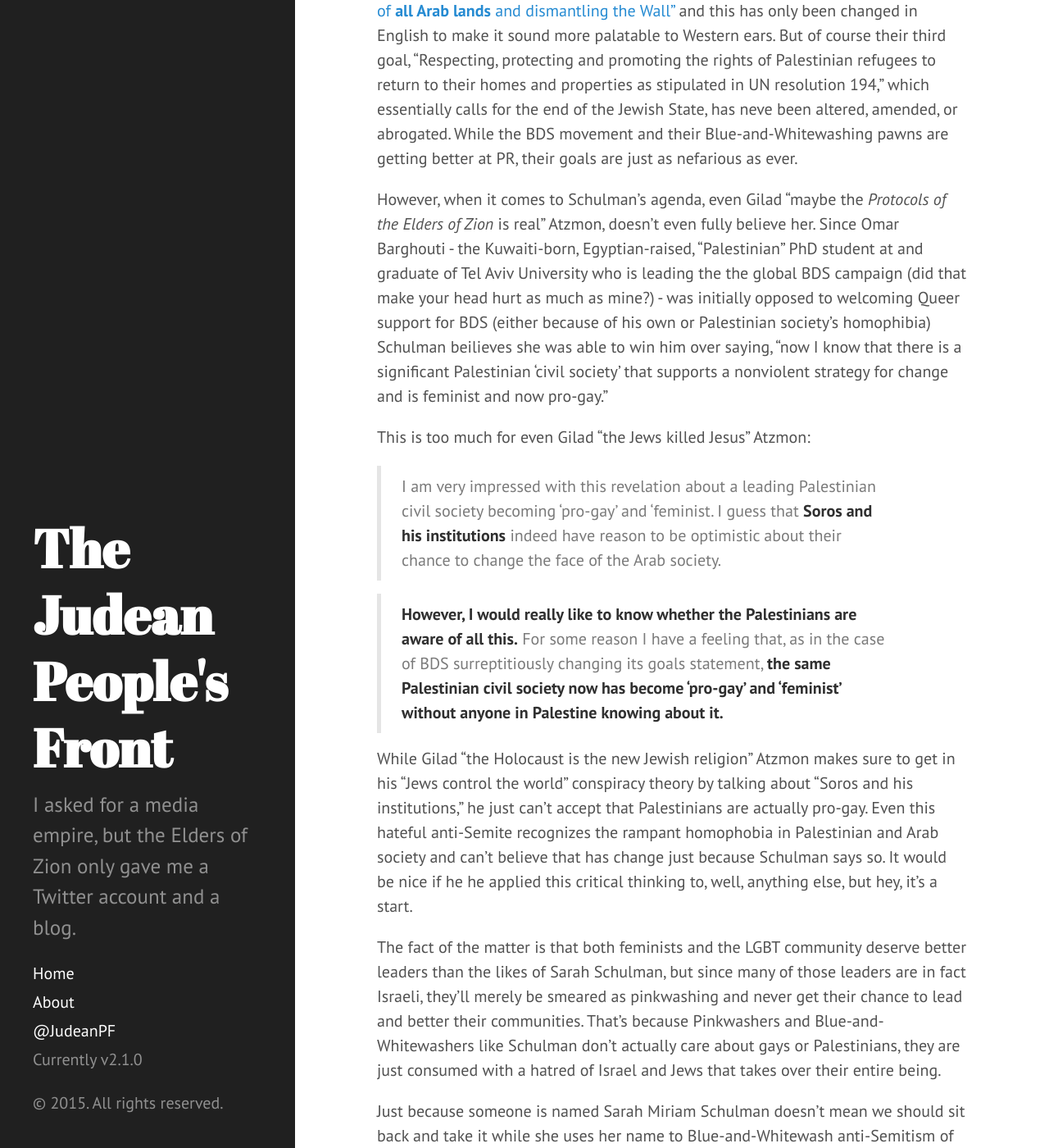
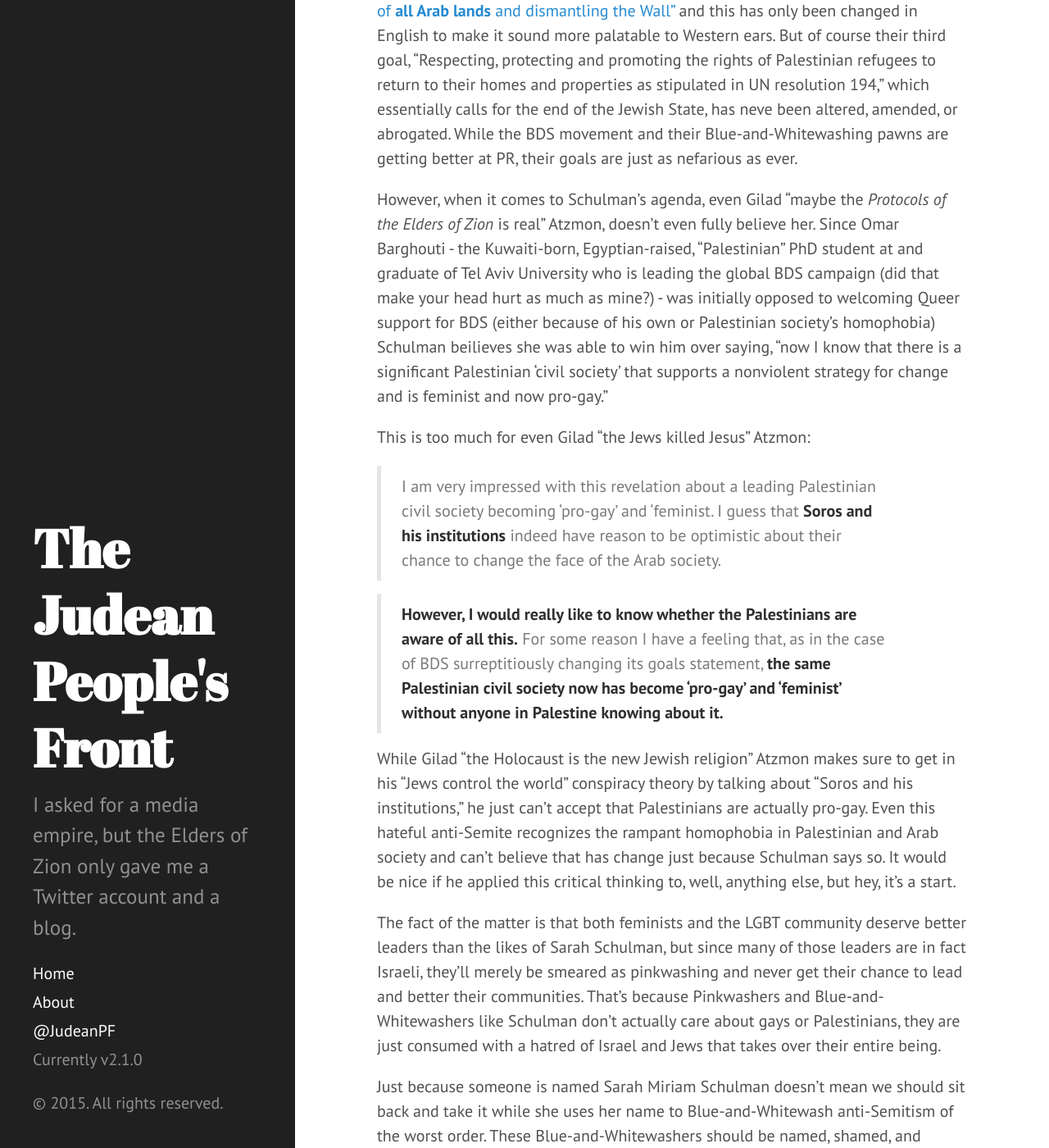
Before and after one commit to JudeanPF/judeanpf.github.io, a Jekyll site: the page built from _posts/2015-03-02-blue-and-whitewashing.md, in a window 1280 px wide and 1400 px high, scrolled down 6124 px. Shown: the whole window at 82% size. Built offline with Jekyll 4.4.1, drawn with Linux system fonts in a browser that asks for light colours; Markdown is read by kramdown in place of the engine named in the settings.

Commit message:
removed subtitle and fixed typos

```diff
--- a/_posts/2015-03-02-blue-and-whitewashing.md
+++ b/_posts/2015-03-02-blue-and-whitewashing.md
@@ -68,7 +68,7 @@ According to Gilad "I support burning synagogues" Atzmon, "Schulman actually pro
 
 At J Street's 2011 Conference, Jewish Voice for Palestine's Executive Director Rebecca Vilkomerson, [was invited to speak at a panel discussion of the BDS movement](http://jewishvoiceforpeace.org/blog/remarks-at-j-streets-bds-panel). The idea that a group professing to be "pro-Israel" would host a discussion on whether or not Israel should exist is just astounding... unless of course you know anything about J Street. Most Blue-and-Whitewashing BDSers claim to merely be "against the occupation" and point to the fact that the BDS movement calls for "[Ending [Israel's] occupation and colonization of **all Arab lands occupied in June 1967** and dismantling the Wall](http://www.bdsmovement.net/bdsintro)." But what they won't tell you is that the movement's original Mission Statement, drafted in 2005, calls for "[Ending its occupation and colonization of **all Arab lands** and dismantling the Wall"](http://www.bdsmovement.net/call#sthash.iy3Vra4H.dpuf) and this has only been changed in English to make it sound more palatable to Western ears. But of course their third goal, "Respecting, protecting and promoting the rights of Palestinian refugees to return to their homes and properties as stipulated in UN resolution 194," which essentially calls for the end of the Jewish State, has neve been altered, amended, or abrogated. While the BDS movement and their Blue-and-Whitewashing pawns are getting better at PR, their goals are just as nefarious as ever.
 
-However, when it comes to Schulman's agenda, even Gilad "maybe the *Protocols of the Elders of Zion* is real" Atzmon, doesn't even fully believe her. Since Omar Barghouti - the Kuwaiti-born, Egyptian-raised, "Palestinian" PhD student at and graduate of Tel Aviv University who is leading the the global BDS campaign (did that make your head hurt as much as mine?) - was initially opposed to welcoming Queer support for BDS (either because of his own or Palestinian society's homophibia) Schulman beilieves she was able to win him over saying, “now I know that there is a significant Palestinian ‘civil society’ that supports a nonviolent strategy for change and is feminist and now pro-gay.”
+However, when it comes to Schulman's agenda, even Gilad "maybe the *Protocols of the Elders of Zion* is real" Atzmon, doesn't even fully believe her. Since Omar Barghouti - the Kuwaiti-born, Egyptian-raised, "Palestinian" PhD student at and graduate of Tel Aviv University who is leading the global BDS campaign (did that make your head hurt as much as mine?) - was initially opposed to welcoming Queer support for BDS (either because of his own or Palestinian society's homophobia) Schulman beilieves she was able to win him over saying, “now I know that there is a significant Palestinian ‘civil society’ that supports a nonviolent strategy for change and is feminist and now pro-gay.”
 
 This is too much for even Gilad "the Jews killed Jesus" Atzmon:
 
@@ -76,7 +76,7 @@ This is too much for even Gilad "the Jews killed Jesus" Atzmon:
 
 >**However, I would really like to know whether the Palestinians are aware of all this.** For some reason I have a feeling that, as in the case of BDS surreptitiously changing its goals statement, **the same Palestinian civil society now has become ‘pro-gay’ and ‘feminist’ without anyone in Palestine knowing about it.**
 
-While Gilad "the Holocaust is the new Jewish religion" Atzmon makes sure to get in his "Jews control the world" conspiracy theory by talking about "Soros and his institutions," he just can't accept that Palestinians are actually pro-gay. Even this hateful anti-Semite recognizes the rampant homophobia in Palestinian and Arab society and can't believe that has change just because Schulman says so. It would be nice if he he applied this critical thinking to, well, anything else, but hey, it's a start.
+While Gilad "the Holocaust is the new Jewish religion" Atzmon makes sure to get in his "Jews control the world" conspiracy theory by talking about "Soros and his institutions," he just can't accept that Palestinians are actually pro-gay. Even this hateful anti-Semite recognizes the rampant homophobia in Palestinian and Arab society and can't believe that has change just because Schulman says so. It would be nice if he applied this critical thinking to, well, anything else, but hey, it's a start.
 
 The fact of the matter is that both feminists and the LGBT community deserve better leaders than the likes of Sarah Schulman, but since many of those leaders are in fact Israeli, they'll merely be smeared as pinkwashing and never get their chance to lead and better their communities. That's because Pinkwashers and Blue-and-Whitewashers like Schulman don't actually care about gays or Palestinians, they are just consumed with a hatred of Israel and Jews that takes over their entire being.
 
```
